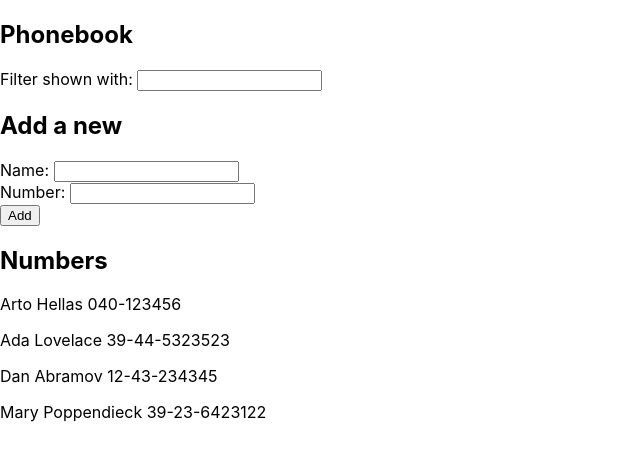
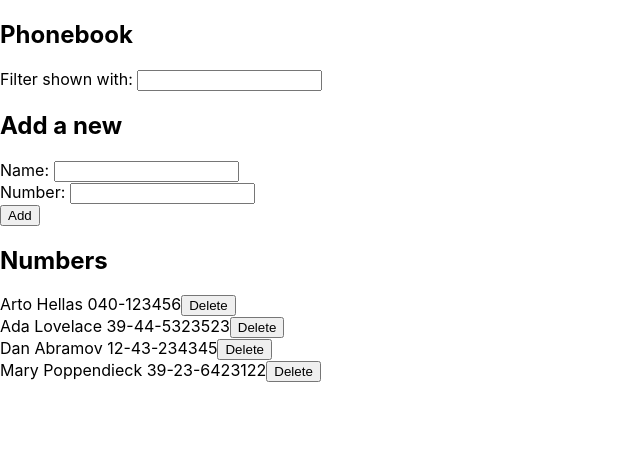
Before and after one commit to sarthakgaur/fullstackopen, a React (Create React App) app in the folder part2/exercises/06/phonebook/: page / in a window 1280 px wide. Shown: the top 460 px of the page, without its empty margins (0-640 px from the left). Built offline with nearby package versions, Linux system fonts and the light colour scheme; data requests are answered from the project's data file; the HTML template or start-up script is replaced by a standard one.

Commit message:
Part2 exercise 17 completed

```diff
--- a/part2/exercises/06/phonebook/src/App.js
+++ b/part2/exercises/06/phonebook/src/App.js
@@ -50,6 +50,16 @@ const App = () => {
     setNewNumber(event.target.value);
   };
 
+  const handleDeletion = (personToRemove) => {
+    if (window.confirm(`Delete ${personToRemove.name}?`)) {
+      personService
+        .remove(personToRemove.id)
+        .then(() => {
+          setPersons(persons.filter(person => person.id !== personToRemove.id));
+        });
+    }
+  };
+
   return (
     <div>
       <h2>Phonebook</h2>
@@ -65,7 +75,7 @@ const App = () => {
       />
 
       <h2>Numbers</h2>
-      <Persons filter={filter} persons={persons} />
+      <Persons filter={filter} persons={persons} handleDeletion={handleDeletion} />
     </div>
   );
 };
--- a/part2/exercises/06/phonebook/src/components/Person.js
+++ b/part2/exercises/06/phonebook/src/components/Person.js
@@ -1,8 +1,11 @@
 import React from 'react';
 
-const Person = ({ name, number}) => {
+const Person = ({ person, handleDeletion }) => {
   return (
-    <p>{name} {number}</p>
+    <div>
+      <span>{person.name} {person.number}</span>
+      <button onClick={handleDeletion}>Delete</button>
+    </div>
   );
 };
 
--- a/part2/exercises/06/phonebook/src/components/Persons.js
+++ b/part2/exercises/06/phonebook/src/components/Persons.js
@@ -1,10 +1,14 @@
 import React from 'react';
 import Person from './Person';
 
-const Persons = ({ persons, filter }) => {
+const Persons = ({ persons, filter, handleDeletion }) => {
   const displayPersons = () => {
     return persons.filter(person => person.name.toLowerCase().includes(filter))
-      .map(person => <Person key={person.name} name={person.name} number={person.number} />);
+      .map(person => <Person
+        key={person.name}
+        person={person}
+        handleDeletion={() => { handleDeletion(person) }}
+      />);
   };
 
   return (
--- a/part2/exercises/06/phonebook/src/services/persons.js
+++ b/part2/exercises/06/phonebook/src/services/persons.js
@@ -10,6 +10,10 @@ const create = (newObject) => {
     return axios.post(baseUrl, newObject).then(response => response.data);
 };
 
-const exports = { getAll, create };
+const remove = (id) => {
+    return axios.delete(`${baseUrl}/${id}`);
+};
+
+const exports = { getAll, create, remove  };
 
 export default exports;
```
